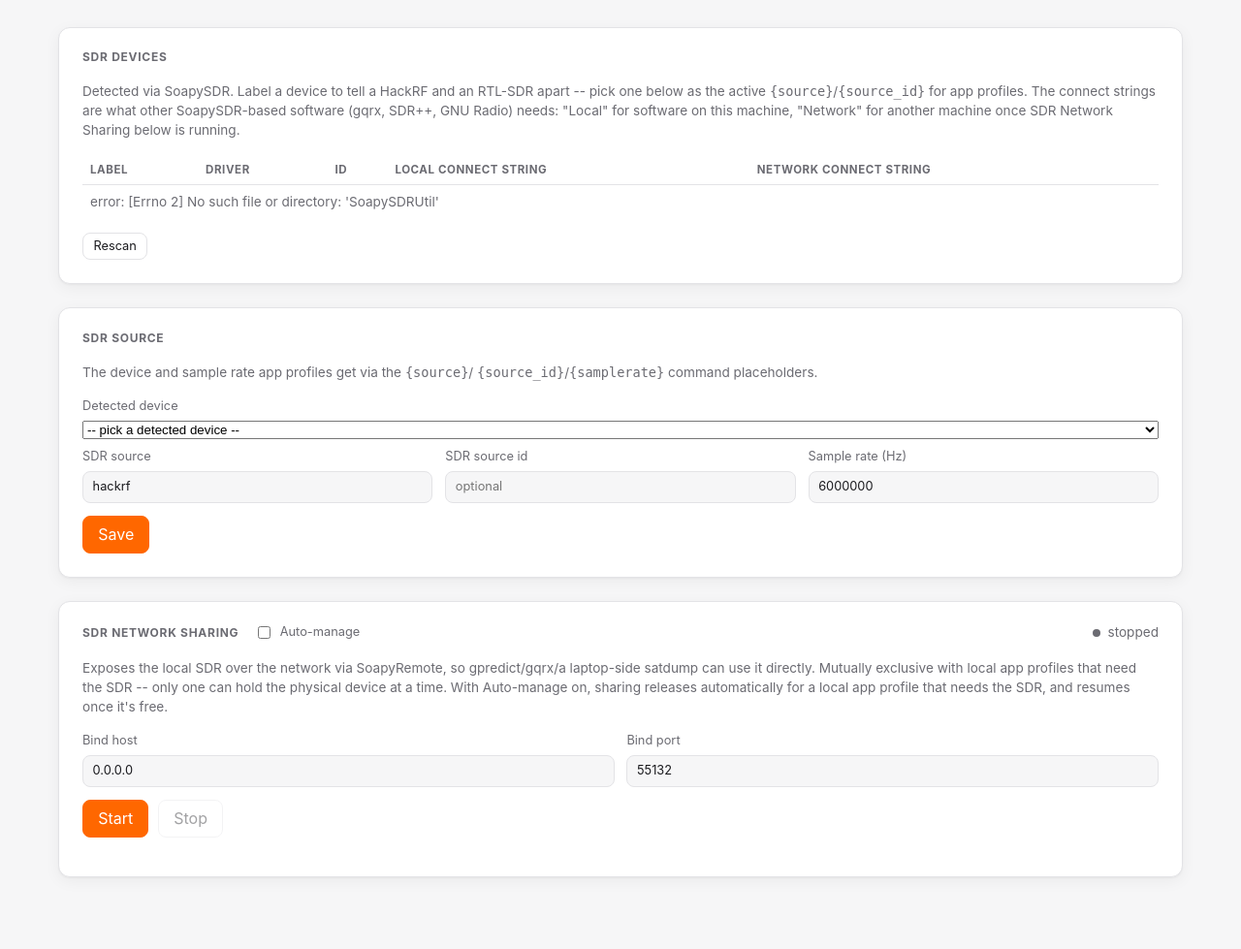
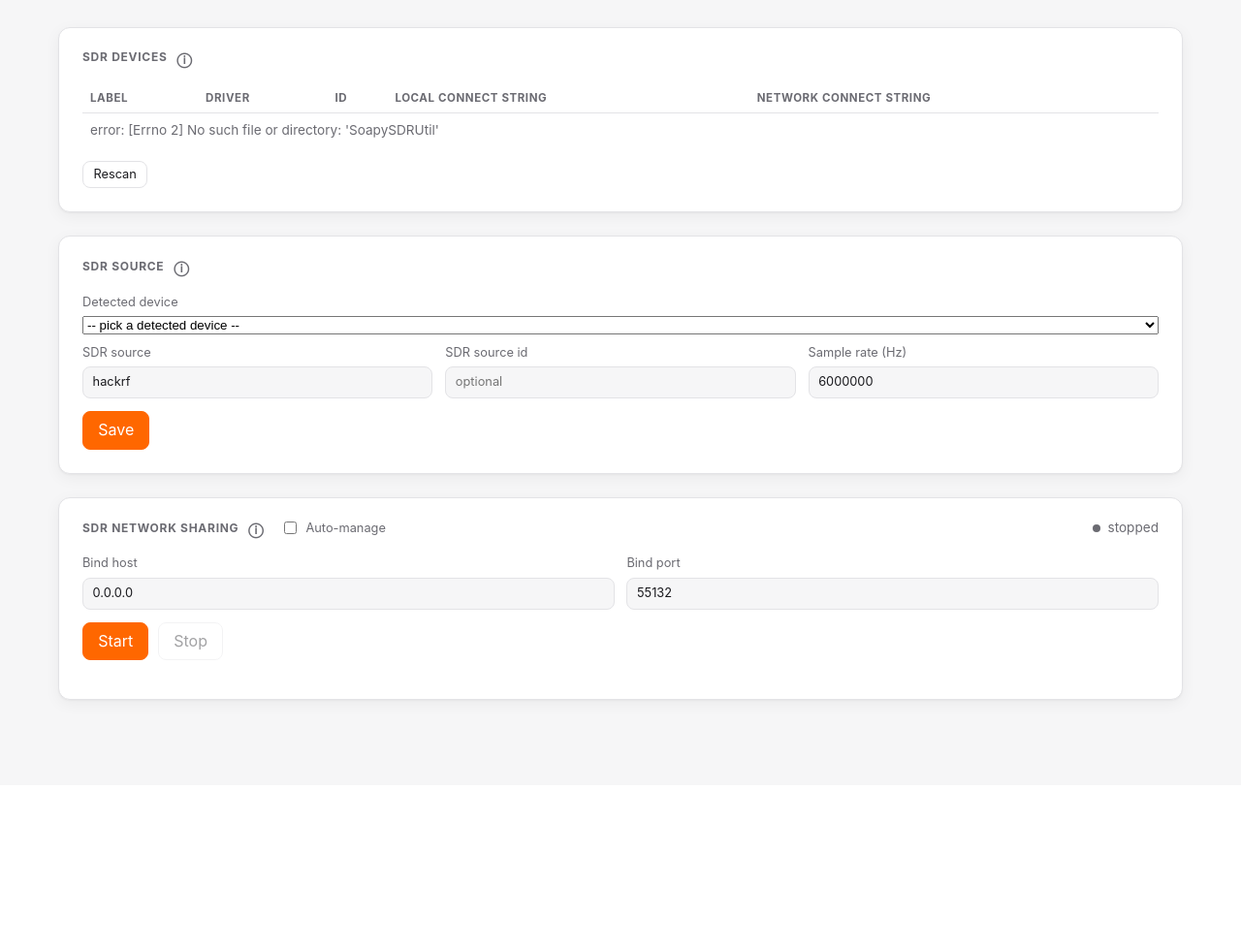
Before and after one commit to cnf/parkes, a FastAPI app: page /sdr in a window 1280 px wide. Shown: the part 66-1045 px from the top of the page at 97% size. After the commit the page ends 796 px from the top, so only its background shows below. Run offline with FastAPI, Linux system fonts and the light colour scheme; data that the repository does not hold is empty.

Commit message:
Collapse SDR page section explainers behind an info icon too
Same treatment as the Settings page: SDR Devices/SDR Source/SDR
Network Sharing's explainer paragraphs are hidden by default, toggled
by an info-icon button next to each heading. Tracking/Satellites left
alone for now.

```diff
--- a/parkes/web/static/sdr.js
+++ b/parkes/web/static/sdr.js
@@ -278,4 +278,15 @@
   loadSourcePrefs();
   refreshStatus();
   setInterval(refreshStatus, 5000);
+
+  // Collapses the long section-level explainer paragraphs behind an info
+  // icon next to each heading -- same convention as the Settings page.
+  document.querySelectorAll(".info-btn").forEach((btn) => {
+    btn.addEventListener("click", (event) => {
+      event.preventDefault();
+      event.stopPropagation();
+      const target = document.getElementById(btn.dataset.infoTarget);
+      if (target) target.hidden = !target.hidden;
+    });
+  });
 })();
--- a/parkes/web/templates/sdr.html
+++ b/parkes/web/templates/sdr.html
@@ -7,16 +7,25 @@
       .hint { color: var(--text-muted); font-size: 0.85rem; margin: 0 0 1rem; }
       .settings-grid { display: grid; grid-template-columns: repeat(auto-fit, minmax(11rem, 1fr)); gap: 0.8rem; }
       .table-scroll { overflow-x: auto; }
+
+      .info-btn {
+        display: inline-flex; align-items: center; justify-content: center;
+        width: 1.15rem; height: 1.15rem; border-radius: 50%; border: none;
+        background: none; color: var(--text-muted); cursor: pointer;
+        font-size: 0.95rem; line-height: 1; padding: 0; margin-left: 0.3rem;
+        vertical-align: middle;
+      }
+      .info-btn:hover, .info-btn:focus-visible { color: var(--accent); }
     </style>
 {% endblock %}
 
 {% block content %}
     <section class="card">
       <div class="card-header">
-        <h2>SDR Devices</h2>
+        <h2>SDR Devices <button type="button" class="info-btn" data-info-target="devices-info" aria-label="More info">&#9432;</button></h2>
         <span id="devices-status" style="color: var(--text-muted); font-size: 0.85rem;"></span>
       </div>
-      <p class="hint">
+      <p class="hint" id="devices-info" hidden>
         Detected via SoapySDR. Label a device to tell a HackRF and an RTL-SDR apart -- pick one
         below as the active <code>{source}</code>/<code>{source_id}</code> for app profiles. The
         connect strings are what other SoapySDR-based software (gqrx, SDR++, GNU Radio) needs:
@@ -36,10 +45,10 @@
 
     <section class="card">
       <div class="card-header">
-        <h2>SDR Source</h2>
+        <h2>SDR Source <button type="button" class="info-btn" data-info-target="sdr-source-info" aria-label="More info">&#9432;</button></h2>
         <span id="sdr-source-status" style="color: var(--text-muted); font-size: 0.85rem;"></span>
       </div>
-      <p class="hint">
+      <p class="hint" id="sdr-source-info" hidden>
         The device and sample rate app profiles get via the <code>{source}</code>/
         <code>{source_id}</code>/<code>{samplerate}</code> command placeholders.
       </p>
@@ -61,7 +70,7 @@
     <section class="card">
       <div class="card-header">
         <div class="card-header-title">
-          <h2>SDR Network Sharing</h2>
+          <h2>SDR Network Sharing <button type="button" class="info-btn" data-info-target="sdr-sharing-info" aria-label="More info">&#9432;</button></h2>
           <label class="managed-toggle">
             <input id="sdr-auto-toggle" type="checkbox" style="width: auto; accent-color: var(--accent);" />
             Auto-manage
@@ -69,7 +78,7 @@
         </div>
         <span class="status-pill"><span class="status-dot" id="sdr-dot"></span><span id="sdr-status"></span></span>
       </div>
-      <p class="hint">
+      <p class="hint" id="sdr-sharing-info" hidden>
         Exposes the local SDR over the network via SoapyRemote, so gpredict/gqrx/a laptop-side
         satdump can use it directly. Mutually exclusive with local app profiles that need the SDR
         -- only one can hold the physical device at a time. With Auto-manage on, sharing releases
```
